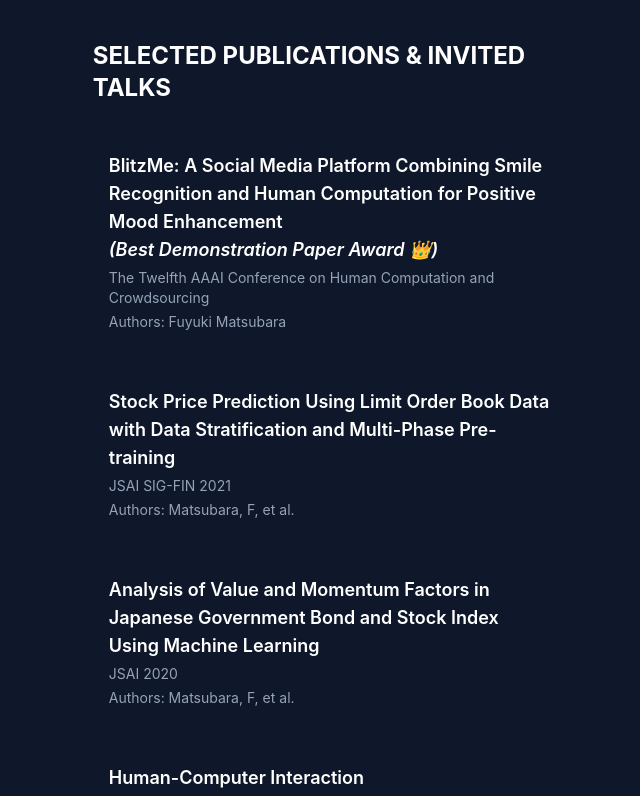
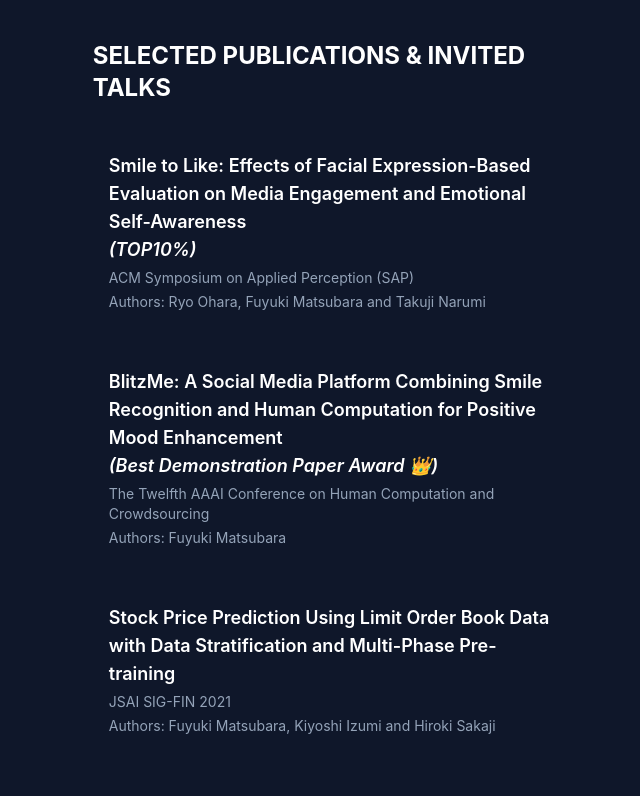
Before and after one commit to Fykqnt/my-portfolio, a Next.js app: page / in a window 1280 px wide. Shown: the part 4040-4836 px from the top of the page, without its empty margins (568-1208 px from the left). Built offline with nearby package versions, Linux system fonts and the light colour scheme.

Commit message:
Added Publications

```diff
--- a/app/components/PcComponent.tsx
+++ b/app/components/PcComponent.tsx
@@ -92,6 +92,12 @@
                             <div className='py-20'>
                                 <div className="text-2xl text-white font-bold mb-8">SELECTED PUBLICATIONS & INVITED TALKS</div>
                                 <div className="space-y-6">
+                                <Link href="" className="block publication-item transition duration-300 ease-in-out transform hover:bg-slate-800 hover:shadow-lg hover:scale-[1.02] rounded-2xl p-4">
+                                        <h3 className="text-lg font-semibold text-white mb-1 group-hover:text-[#5CE6D1]">Smile to Like: Effects of Facial Expression-Based Evaluation on Media Engagement and Emotional Self-Awareness
+                                        <br/><i>(TOP10%)</i></h3>
+                                        <p className="text-sm text-slate-400">ACM Symposium on Applied Perception (SAP)</p>
+                                        <p className="text-sm text-slate-400 mt-1">Authors: Ryo Ohara, Fuyuki Matsubara and Takuji Narumi</p>
+                                    </Link>
                                     <Link href="BlitzMe: A Social Media Platform Combining Smile Recognition and Human Computation for Positive Mood Enhancement" className="block publication-item transition duration-300 ease-in-out transform hover:bg-slate-800 hover:shadow-lg hover:scale-[1.02] rounded-2xl p-4">
                                         <h3 className="text-lg font-semibold text-white mb-1 group-hover:text-[#5CE6D1]">BlitzMe: A Social Media Platform Combining Smile Recognition and Human
                                         Computation for Positive Mood Enhancement
@@ -102,14 +108,14 @@
                                     <Link href="https://sigfin.org/?plugin=attach&refer=026-12&openfile=12_SIG-FIN-26.pdf" className="block publication-item transition duration-300 ease-in-out transform hover:bg-slate-800 hover:shadow-lg hover:scale-[1.02] rounded-2xl p-4">
                                         <h3 className="text-lg font-semibold text-white mb-1 group-hover:text-[#5CE6D1]">Stock Price Prediction Using Limit Order Book Data with Data Stratification and Multi-Phase Pre-training</h3>
                                         <p className="text-sm text-slate-400">JSAI SIG-FIN 2021</p>
-                                        <p className="text-sm text-slate-400 mt-1">Authors: Matsubara, F,  et al.</p>
+                                        <p className="text-sm text-slate-400 mt-1">Authors: Fuyuki Matsubara, Kiyoshi Izumi and Hiroki Sakaji</p>
                                     </Link>
 
                                     <Link href="https://www.jstage.jst.go.jp/article/pjsai/JSAI2020/0/JSAI2020_1K4ES205/_pdf/-char/ja" className="block publication-item transition duration-300 ease-in-out transform hover:bg-slate-800 hover:shadow-lg hover:scale-[1.02] rounded-2xl p-4">
                                         <h3 className="text-lg font-semibold text-white mb-1 group-hover:text-[#5CE6D1]">Analysis of Value and Momentum Factors in Japanese Government Bond
                                         and Stock Index Using Machine Learning</h3>
                                         <p className="text-sm text-slate-400">JSAI 2020</p>
-                                        <p className="text-sm text-slate-400 mt-1">Authors: Matsubara, F,  et al.</p>
+                                        <p className="text-sm text-slate-400 mt-1">Authors: Fuyuki Matsubara, Kiyoshi Izumi, Hiroki Sakaji and Hiroyasu Matsushima</p>
                                     </Link>
 
                                     <Link href="https://informatics.kanto-gakuin.ac.jp/faculty/yoshikawa/" className="block publication-item transition duration-300 ease-in-out transform hover:bg-slate-800 hover:shadow-lg hover:scale-[1.02] rounded-2xl p-4">
--- a/app/components/SpComponent.tsx
+++ b/app/components/SpComponent.tsx
@@ -72,7 +72,13 @@
                 <section id='publications'>
                     <div className="text-base text-white font-bold mb-7">SELECTED PUBLICATIONS & INVITED TALKS</div>
                     <div className='space-y-6'>
-                    <Link href="BlitzMe: A Social Media Platform Combining Smile Recognition and Human Computation for Positive Mood Enhancement" className="block publication-item transition duration-300 ease-in-out transform hover:bg-slate-800 hover:shadow-lg hover:scale-[1.02] rounded-2xl p-4">
+                    <Link href="" className="block publication-item transition duration-300 ease-in-out transform hover:bg-slate-800 hover:shadow-lg hover:scale-[1.02] rounded-2xl p-4">
+                                        <h3 className="text-lg font-semibold text-white mb-1 group-hover:text-[#5CE6D1]">Smile to Like: Effects of Facial Expression-Based Evaluation on Media Engagement and Emotional Self-Awareness
+                                        <br/><i>(TOP10%)</i></h3>
+                                        <p className="text-sm text-slate-400">ACM Symposium on Applied Perception (SAP)</p>
+                                        <p className="text-sm text-slate-400 mt-1">Authors: Ryo Ohara, Fuyuki Matsubara and Takuji Narumi</p>
+                                    </Link>
+                                    <Link href="BlitzMe: A Social Media Platform Combining Smile Recognition and Human Computation for Positive Mood Enhancement" className="block publication-item transition duration-300 ease-in-out transform hover:bg-slate-800 hover:shadow-lg hover:scale-[1.02] rounded-2xl p-4">
                                         <h3 className="text-lg font-semibold text-white mb-1 group-hover:text-[#5CE6D1]">BlitzMe: A Social Media Platform Combining Smile Recognition and Human
                                         Computation for Positive Mood Enhancement
                                         <br/><i>(Best Demonstration Paper Award 👑)</i></h3>
@@ -82,14 +88,14 @@
                                     <Link href="https://sigfin.org/?plugin=attach&refer=026-12&openfile=12_SIG-FIN-26.pdf" className="block publication-item transition duration-300 ease-in-out transform hover:bg-slate-800 hover:shadow-lg hover:scale-[1.02] rounded-2xl p-4">
                                         <h3 className="text-lg font-semibold text-white mb-1 group-hover:text-[#5CE6D1]">Stock Price Prediction Using Limit Order Book Data with Data Stratification and Multi-Phase Pre-training</h3>
                                         <p className="text-sm text-slate-400">JSAI SIG-FIN 2021</p>
-                                        <p className="text-sm text-slate-400 mt-1">Authors: Matsubara, F,  et al.</p>
+                                        <p className="text-sm text-slate-400 mt-1">Authors: Fuyuki Matsubara, Kiyoshi Izumi and Hiroki Sakaji</p>
                                     </Link>
 
                                     <Link href="https://www.jstage.jst.go.jp/article/pjsai/JSAI2020/0/JSAI2020_1K4ES205/_pdf/-char/ja" className="block publication-item transition duration-300 ease-in-out transform hover:bg-slate-800 hover:shadow-lg hover:scale-[1.02] rounded-2xl p-4">
                                         <h3 className="text-lg font-semibold text-white mb-1 group-hover:text-[#5CE6D1]">Analysis of Value and Momentum Factors in Japanese Government Bond
                                         and Stock Index Using Machine Learning</h3>
                                         <p className="text-sm text-slate-400">JSAI 2020</p>
-                                        <p className="text-sm text-slate-400 mt-1">Authors: Matsubara, F,  et al.</p>
+                                        <p className="text-sm text-slate-400 mt-1">Authors: Fuyuki Matsubara, Kiyoshi Izumi, Hiroki Sakaji and Hiroyasu Matsushima</p>
                                     </Link>
 
                                     <Link href="https://informatics.kanto-gakuin.ac.jp/faculty/yoshikawa/" className="block publication-item transition duration-300 ease-in-out transform hover:bg-slate-800 hover:shadow-lg hover:scale-[1.02] rounded-2xl p-4">
```
